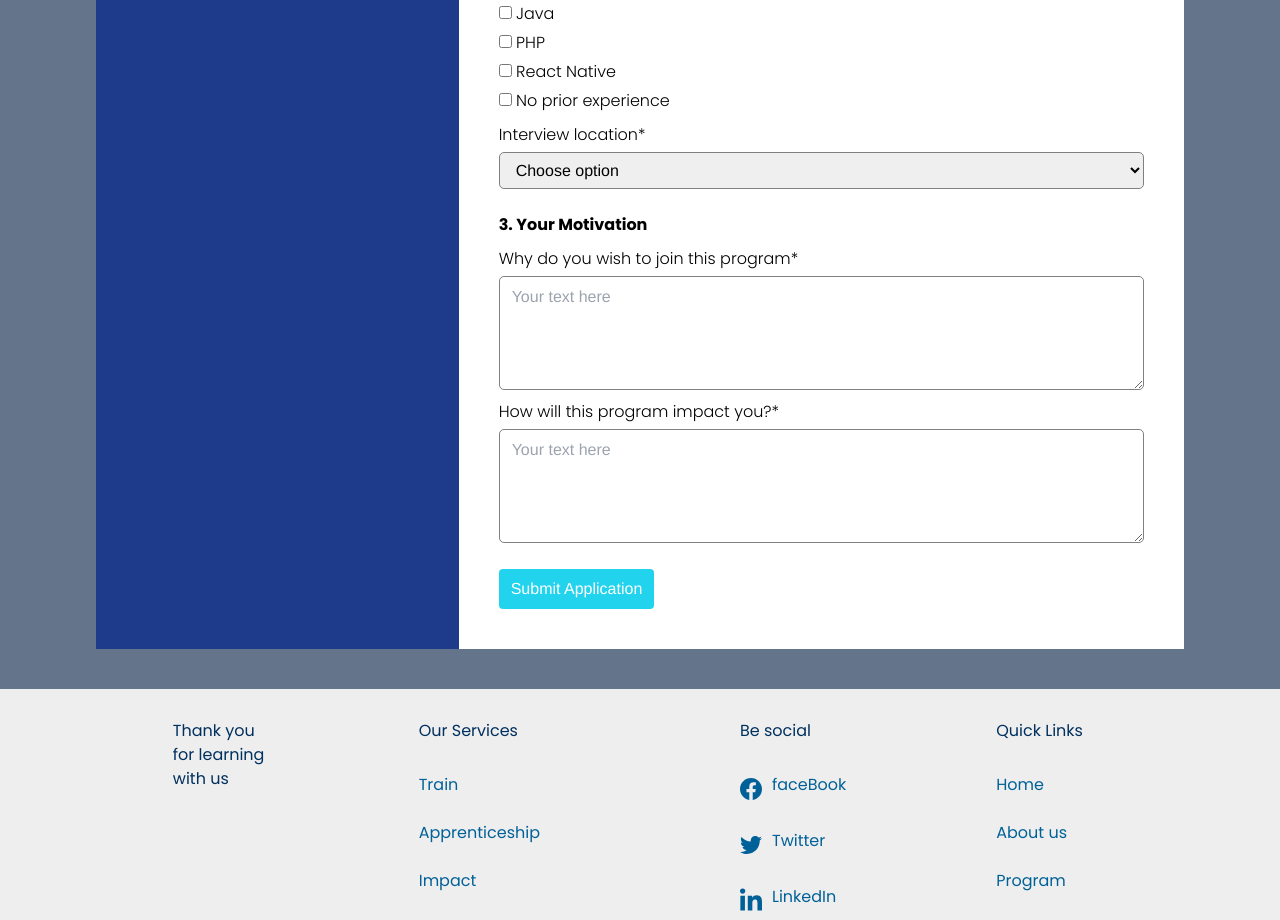
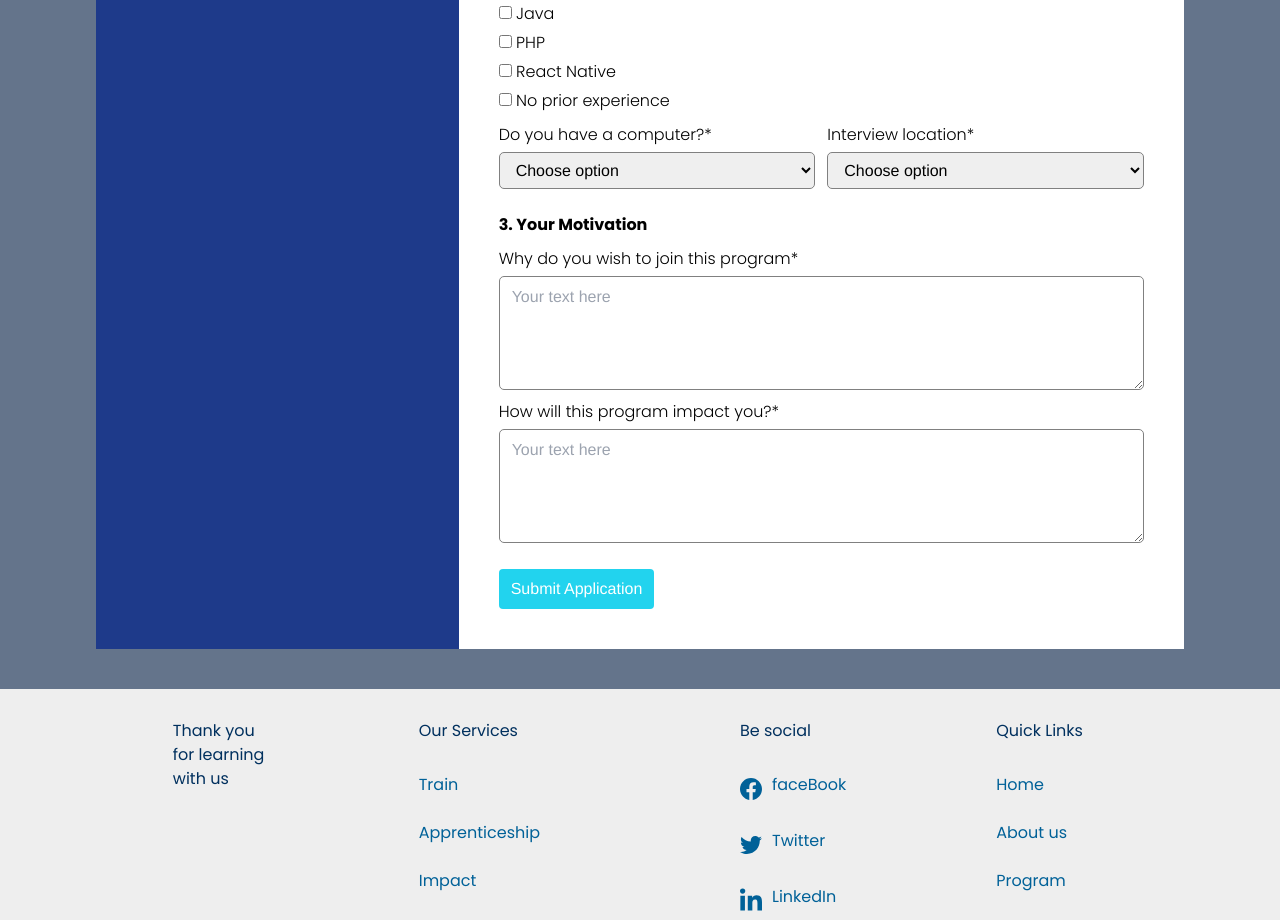
Before and after one commit to Miroriana/shecancode-website-dev, a React (Create React App) app: page /mobilejanuaryapplication in a window 1280 px wide. Shown: the part 900-1820 px from the top of the page. Built offline with nearby package versions, Linux system fonts and the light colour scheme.

Commit message:
Do students have PC

```diff
--- a/package.json
+++ b/package.json
@@ -11,7 +11,6 @@
     "aos": "^2.3.4",
     "axios": "^1.4.0",
     "framer-motion": "^10.12.22",
-    "google-spreadsheet": "^4.1.1",
     "react": "^18.2.0",
     "react-dom": "^18.2.0",
     "react-icons": "^4.10.1",
--- a/src/pages/Courses page/MobileDevelopment.js
+++ b/src/pages/Courses page/MobileDevelopment.js
@@ -79,7 +79,8 @@ const WebDev = () => {
                   {" "}
                   This program is specifically designed for young girls and women who are passionate, determined, and creative individuals seeking empowerment in the tech industry.
                   If you have a strong desire to excel in technology, innovate, and make a meaningful impact, this program is tailored to support and nurture your skills and ambitions.
-
+                  <br/><br/>
+                  <strong>N.B:</strong> The applicant should have their own Personal Computer.
                 </p>
               </div>
             ) : null}
--- a/src/pages/JanApplication.js
+++ b/src/pages/JanApplication.js
@@ -35,6 +35,7 @@ const JanApplication = () => {
         "What did you study": '',
         "Tech stack": '',
         "GitHub account": '',
+        "Do you have a computer": '',
         "Interview location": '',
         "Why do you wish to join this program": '',
         "How will this program impact you": '',
@@ -51,6 +52,7 @@ const JanApplication = () => {
         whatDidYouStudy: '',
         techstack: '',
         gitHubAccount: '',
+        doYouHaveAComputer: '',
         whyDoYouWishToJoinThisProgram: '',
         howWillThisProgramHelpYou: '',
         interviewLocation: '',
@@ -70,6 +72,7 @@ const JanApplication = () => {
             "What did you study": '',
             "Tech stack": '',
             "GitHub account": '',
+            "Do you have a computer":'',
             "Interview location": '',
             "Why do you wish to join this program": '',
             "How will this program impact you": '',
@@ -100,7 +103,7 @@ const JanApplication = () => {
         formInputs.techStack = techStack.join(', ');
         console.log(formInputs);
 
-        const URL = 'https://script.google.com/macros/s/AKfycbx_R43TSE_6h7TH6RBzH3OdK0rI5eeYaYrTRH1CzSQSOa2pAJ7qOMQHzHfoPJEucJKE/exec';
+        const URL = 'https://script.google.com/macros/s/AKfycbyRYJ3eab-cthia01m-arjx7Fd-NJMzA95e4wPScmH4lg8Ka-JBb9mAXn7rdabyOK6W1A/exec';
 
         setProcessing("Processing...");
 
@@ -252,6 +255,15 @@ const JanApplication = () => {
                     </div>
                     <div className='flex w-full gap-3 flex-col sm:flex-row'>
                         <div className='form-input'>
+                            <label className='text-left'>Do you have a computer?*</label>
+                            <select name='Do you have a computer' onChange={handleInput}>
+                                <option value={""}>Choose option</option>
+                                <option value={"Yes"}>Yes</option>
+                                <option value={"No"}>No</option>
+                            </select>
+                            {errors.doYouHaveAComputer && <span className='error-message'>{errors.doYouHaveAComputer}</span>}
+                        </div>
+                        <div className='form-input'>
                             <label className='text-left'>Interview location*</label>
                             <select name='Interview location' onChange={handleInput}>
                                 <option value={""}>Choose option</option>
```
Also changed, not shown: src/pages/Courses page/SoftwareEng.js (+0 -7 lines).
